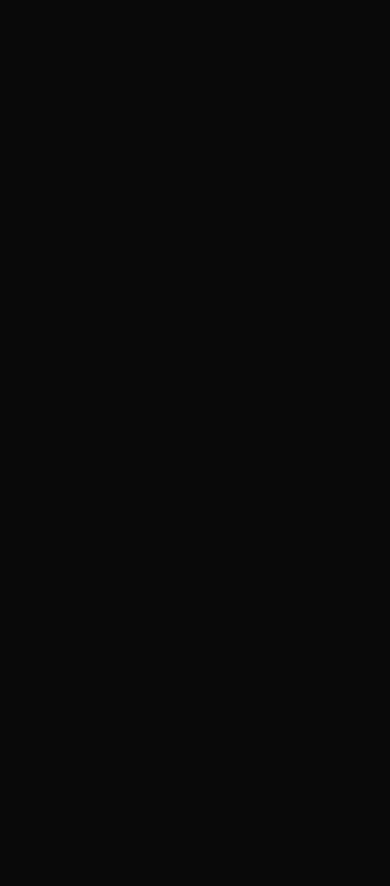
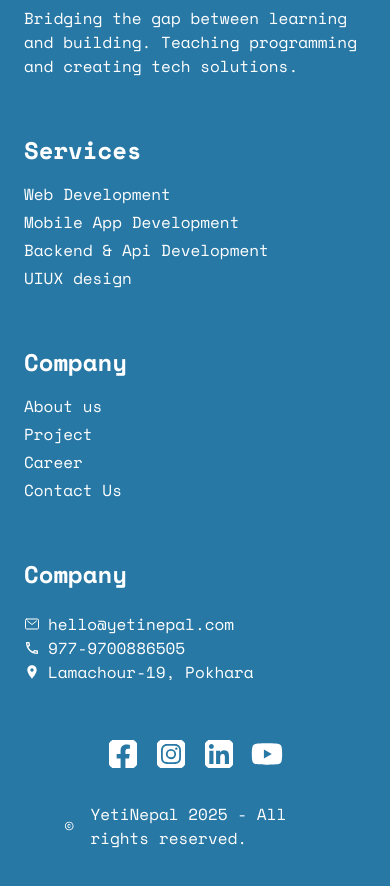
Before and after one commit to salonii08/Yeti-Nepal, a Next.js app: page / in a window 390 px wide. Shown: the part 8180-9066 px from the top of the page. Before the commit the page ends 8060 px from the top, so only its background shows below. Built offline with nearby package versions, Linux system fonts and the light colour scheme.

Commit message:
Added footer section (#10)

```diff
--- /dev/null
+++ b/app/Components/Home/Footer/Footer.tsx
@@ -0,0 +1,73 @@
+"use client";
+import React from "react";
+import { FaFacebook, FaFacebookSquare, FaInstagram, FaInstagramSquare, FaLinkedin, FaYoutube } from "react-icons/fa";
+import { IoMailOutline } from "react-icons/io5";
+import { MdCopyright, MdLocationOn, MdOutlinePhone } from "react-icons/md";
+
+const Footer = () => {
+  return (
+
+    <div className="bg-[#2878A5] w-full py-10 px-6 md:px-12 lg:px-[58px] mt-[38px] text-white ">
+
+      <div className="flex flex-col md:flex-row md:justify-between gap-10 md:gap-6">
+        <div className=" flex flex-col md:w-[380px] ">
+        <h1 className="text-2xl font-stretch-75%">Yeti Nepal</h1>
+        <p className="text-base py-4 ">
+          Bridging the gap between learning and building. Teaching programming
+          and creating tech solutions.
+        </p>
+      </div>
+
+      <div>
+        <h1 className="text-2xl font-semibold">Services</h1>
+        <div className="text-base py-4 space-y-1">
+          <p>Web Development</p>
+          <p>Mobile App Development</p>
+          <p>Backend & Api Development</p>
+          <p>UIUX design</p>
+        </div>
+      </div>
+
+      <div>
+        <h1 className="text-2xl font-semibold">Company</h1>
+        <div className="text-base py-4 space-y-1">
+          <p>About us</p>
+          <p>Project</p>
+          <p>Career</p>
+          <p>Contact Us</p>
+        </div>
+      </div>
+
+      <div className=" flex flex-col">
+        <h1 className="text-2xl font-semibold">Company</h1>
+        <div className="text-18px py-[22px]">
+          <p className="flex items-center gap-2">
+            <IoMailOutline />
+            hello@yetinepal.com
+          </p>
+          <p className="flex items-center gap-2">
+            <MdOutlinePhone />
+            977-9700886505
+          </p>
+          <p className="flex items-center gap-2">
+            <MdLocationOn />
+            Lamachour-19, Pokhara
+          </p>
+        </div>
+      </div>
+      </div>
+
+      <div className="flex justify-center md:justify-end gap-4 mt-8 ">
+        <FaFacebookSquare className=" w-8 h-8 rounded-xl"/>
+        <FaInstagramSquare className=" w-8 h-8 rounded-xl"/>
+        <FaLinkedin className=" w-8 h-8 rounded-xl"/>
+        <FaYoutube className=" w-8 h-8"/>
+      </div>
+      <div className=" flex items-center  px-[40px] justify-center gap-4 mt-8">
+        <MdCopyright/>YetiNepal 2025 - All rights reserved.
+      </div>
+    </div>
+  );
+};
+
+export default Footer;
--- a/app/layout.tsx
+++ b/app/layout.tsx
@@ -2,6 +2,7 @@ import type { Metadata } from "next";
 import { Space_Mono } from "next/font/google";
 import './globals.css';
 import Nav from "./Components/Home/Navbar/Nav";
+import Footer from "./Components/Home/Footer/Footer";
 
 const font= Space_Mono({
   weight:['400','700'],
@@ -25,6 +26,7 @@ export default function RootLayout({
       >
         {<Nav/>}
         {children}
+        {<Footer/>}
       </body>
     </html>
   );
```
